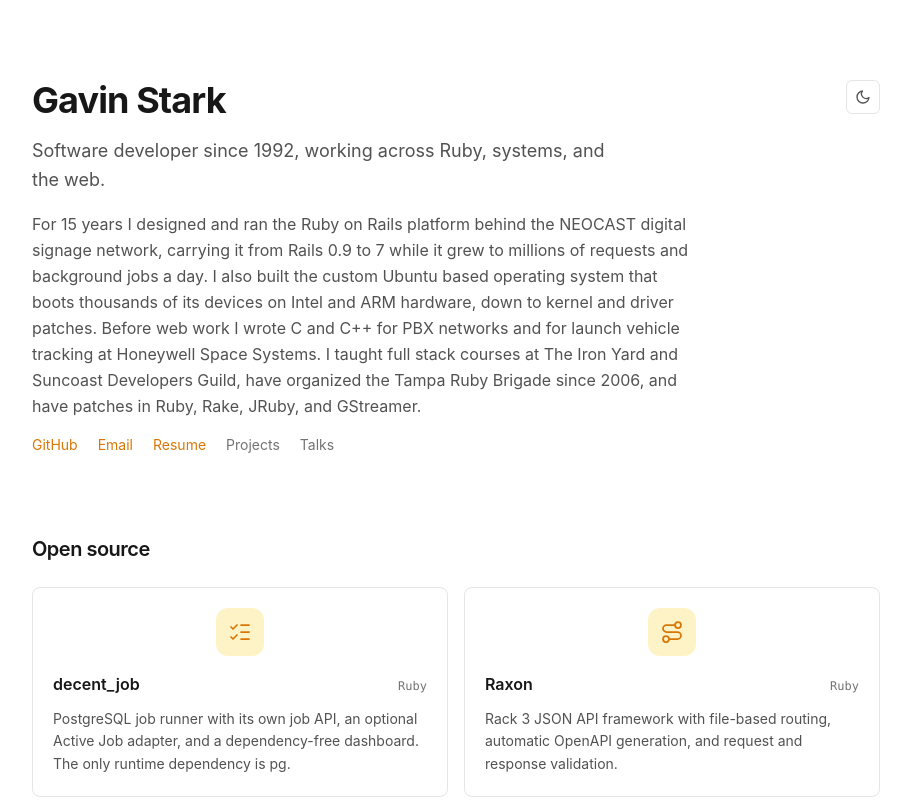
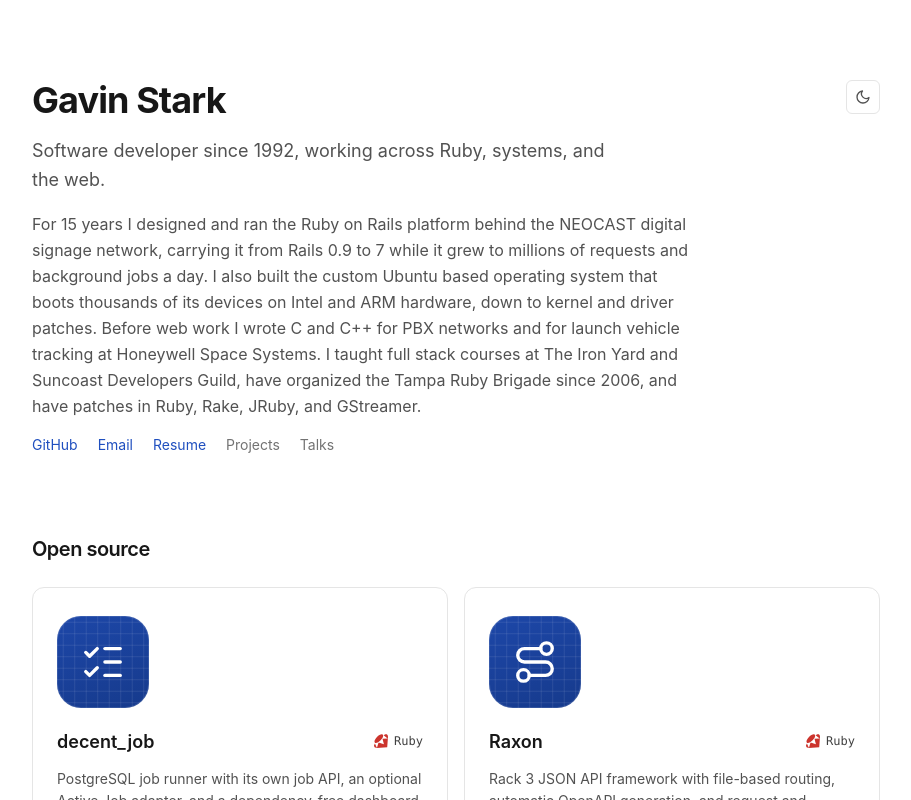
Before and after one commit to gstark/gstark.github.io, a React (Vite) app: page / in a window 1280 px wide. Shown: the top 800 px of the page, without its empty margins (184-1095 px from the left). Built offline with nearby package versions, Linux system fonts and the light colour scheme.

Commit message:
Add official language logos to project cards
- Brighten language labels and show each language's logo beside it
- Add simple-icons for the official marks

```diff
--- a/package.json
+++ b/package.json
@@ -13,7 +13,8 @@
   "dependencies": {
     "lucide-react": "^1.61.0",
     "react": "^19.2.8",
-    "react-dom": "^19.2.8"
+    "react-dom": "^19.2.8",
+    "simple-icons": "^16.35.0"
   },
   "devDependencies": {
     "@tailwindcss/vite": "^4.3.3",
--- /dev/null
+++ b/src/components/LanguageLogo.tsx
@@ -0,0 +1,20 @@
+import { siGo, siRuby, siRust, siSwift, siZig, type SimpleIcon } from 'simple-icons'
+
+// Rust's official mark is black, so it follows the text color to stay visible in dark mode.
+const logos: Record<string, { icon: SimpleIcon; color?: string }> = {
+  Ruby: { icon: siRuby, color: `#${siRuby.hex}` },
+  Rust: { icon: siRust },
+  Zig: { icon: siZig, color: `#${siZig.hex}` },
+  Go: { icon: siGo, color: `#${siGo.hex}` },
+  Swift: { icon: siSwift, color: `#${siSwift.hex}` },
+}
+
+export function LanguageLogo({ language }: { language: string }) {
+  const logo = logos[language]
+  if (!logo) return null
+  return (
+    <svg viewBox="0 0 24 24" className="size-3.5 shrink-0" fill={logo.color ?? 'currentColor'} aria-hidden>
+      <path d={logo.icon.path} />
+    </svg>
+  )
+}
--- a/src/components/ProjectCard.tsx
+++ b/src/components/ProjectCard.tsx
@@ -1,3 +1,4 @@
+import { LanguageLogo } from './LanguageLogo'
 import { repoUrl, type FeaturedProject, type Project } from '../data'
 
 export function ProjectCard({ project }: { project: FeaturedProject }) {
@@ -5,16 +6,19 @@ export function ProjectCard({ project }: { project: FeaturedProject }) {
   return (
     <a
       href={repoUrl(project.repo)}
-      className="group flex flex-col gap-3 rounded-lg border border-neutral-200 p-5 transition hover:border-accent/60 hover:shadow-sm dark:border-neutral-800 dark:hover:border-accent/60"
+      className="group flex flex-col gap-3 rounded-xl border border-neutral-200 px-6 pt-7 pb-6 transition-colors hover:border-accent/60 dark:border-neutral-800 dark:hover:border-accent/60"
     >
-      <div className="mx-auto mb-1 flex size-12 items-center justify-center rounded-xl bg-accent-soft text-accent transition group-hover:scale-105 dark:bg-accent/15">
-        <Icon className="size-6" strokeWidth={1.75} aria-hidden />
+      <div className="blueprint mb-2 flex size-23 items-center justify-center rounded-3xl text-white">
+        <Icon className="size-11.5" strokeWidth={1.75} aria-hidden />
       </div>
       <div className="flex items-baseline justify-between gap-3">
-        <h3 className="font-semibold group-hover:text-accent">{project.name}</h3>
-        <span className="font-mono text-xs text-neutral-500">{project.language}</span>
+        <h3 className="text-lg font-semibold group-hover:text-accent">{project.name}</h3>
+        <span className="flex items-center gap-1.5 font-mono text-xs text-neutral-700 dark:text-neutral-300">
+          <LanguageLogo language={project.language} />
+          {project.language}
+        </span>
       </div>
-      <p className="text-sm leading-relaxed text-neutral-600 dark:text-neutral-400">{project.description}</p>
+      <p className="text-sm leading-relaxed text-pretty text-neutral-600 dark:text-neutral-400">{project.description}</p>
     </a>
   )
 }
--- a/src/index.css
+++ b/src/index.css
@@ -5,8 +5,25 @@
 @theme {
   --font-sans: 'Inter', ui-sans-serif, system-ui, -apple-system, sans-serif;
   --font-mono: ui-monospace, 'SF Mono', Menlo, monospace;
-  --color-accent: #d97706;
-  --color-accent-soft: #fef3c7;
+  --color-accent: #1f4fbf;
+  --color-blueprint: #1d47a8;
+  --color-blueprint-deep: #163a8c;
+}
+
+html.dark {
+  --color-accent: #8fb0ff;
+}
+
+/* Blueprint paper: solid blue with a faint drafting grid. */
+.blueprint {
+  background-color: var(--color-blueprint);
+  background-image:
+    linear-gradient(rgb(255 255 255 / 0.09) 1px, transparent 1px),
+    linear-gradient(90deg, rgb(255 255 255 / 0.09) 1px, transparent 1px),
+    linear-gradient(160deg, var(--color-blueprint) 0%, var(--color-blueprint-deep) 100%);
+  background-size: 11.5px 11.5px, 11.5px 11.5px, 100% 100%;
+  background-position: center;
+  box-shadow: inset 0 0 0 1px rgb(255 255 255 / 0.12);
 }
 
 html {
```
Also changed, not shown: 1 other file (tests, documents, lock files or other folders).
